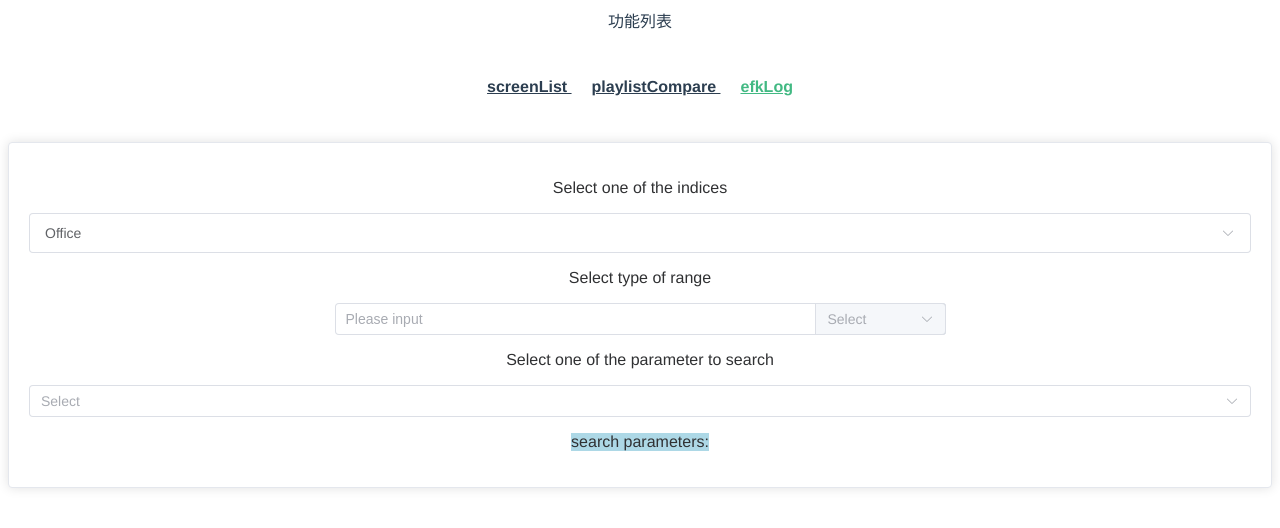
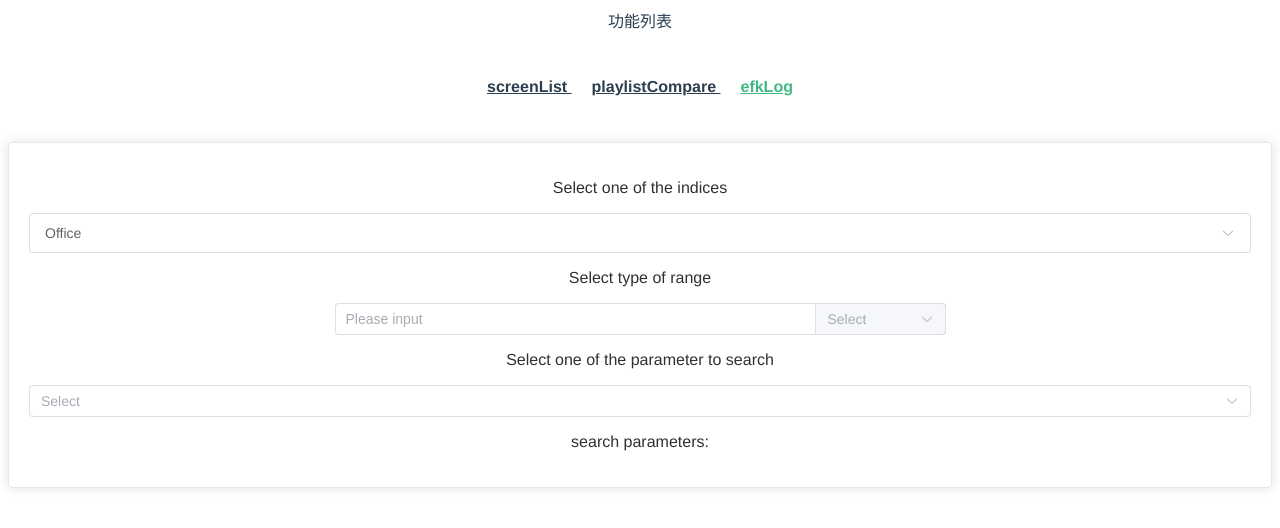
Before and after one commit to Dennis9452/screen_page, a Vue app in the folder template/: page /efkLog in a window 1280 px wide. Shown: the top 528 px of the page. Built offline with nearby package versions, Linux system fonts and the light colour scheme; the HTML template or start-up script is replaced by a standard one.

Commit message:
feat: OR條件之間新增()做為區隔

```diff
--- a/template/src/components/efkLog.vue
+++ b/template/src/components/efkLog.vue
@@ -1,10 +1,8 @@
 <!-- eslint-disable no-unused-vars -->
 <script setup>
-import axios from 'axios'
 import { View as IconView } from '@element-plus/icons-vue'
-var host = `/office-edge/_search`
 
-import { computed, ref, watch } from 'vue'
+import { ref, watch } from 'vue'
 
 const selectedValue = ref('')
 const selectedIndexValue = ref('124b56e0-1c9b-11ee-a399-6f2a78896acd')
@@ -86,7 +84,6 @@ watch(
 })
 
 
-
 function clearParams(){
   textarea.value = ''
   selectedValue.value = ''
@@ -112,7 +109,6 @@ function addParams(){
   }else{
     params.value.push( `${encodeURIComponent(textareaList.value[0].option)}:%20${encodeURIComponent(textareaList.value[0].value)}` )
   }
-  console.log(textareaList.value)
   textareaList.value = []
   selectedValue.value = ''
 }
@@ -125,22 +121,23 @@ function generateUrl(){
   }
 
   let query = `query:(language:kuery,query:)`
-  let paramString = "'"
+  let paramString = ''
 
 
   params.value.map((data, index) => {
     if(index !== 0){
       paramString += encodeURIComponent(' OR ')
+    } else {
+      paramString += "'"
     }
 
-    paramString += data
+    paramString += '(' + data +')'
 
     if(index === params.value.length - 1) {
       paramString += "'"
     }
   })
 
-  //'%20log.message:%20%22FetchMediaInfoItem_TEST%22%20OR%20%20log.message:%20%22SET_MEDIA_INIT_INDEX_TEST%22'
   query = query.slice(0, query.indexOf(')')) + paramString + query.slice(query.indexOf(')'))
 
   url.value = url.value.replace('{index_id}', selectedIndexValue.value || '124b56e0-1c9b-11ee-a399-6f2a78896acd')
@@ -258,6 +255,7 @@ function generateUrl(){
           <div
             v-for="(param, index) in params"
             :key="param"
+            class="parameterList"
           >
             <el-row  class="grid-content ep-bg-purple" >
               <div>
@@ -310,10 +308,18 @@ function generateUrl(){
   width: 50%;
 }
 
-.searchParameter .el-row, .generateUrl {
+.searchParameter {
+
   margin: 1rem;
-  font-weight: 400;
-  background-color: lightblue;
+  .parameterList {
+    margin: 1rem;
+    font-weight: 400;
+    background-color: lightblue;
+  }
+}
+
+.generateUrl {
+  margin: 1rem;
 }
 
 </style>
```
